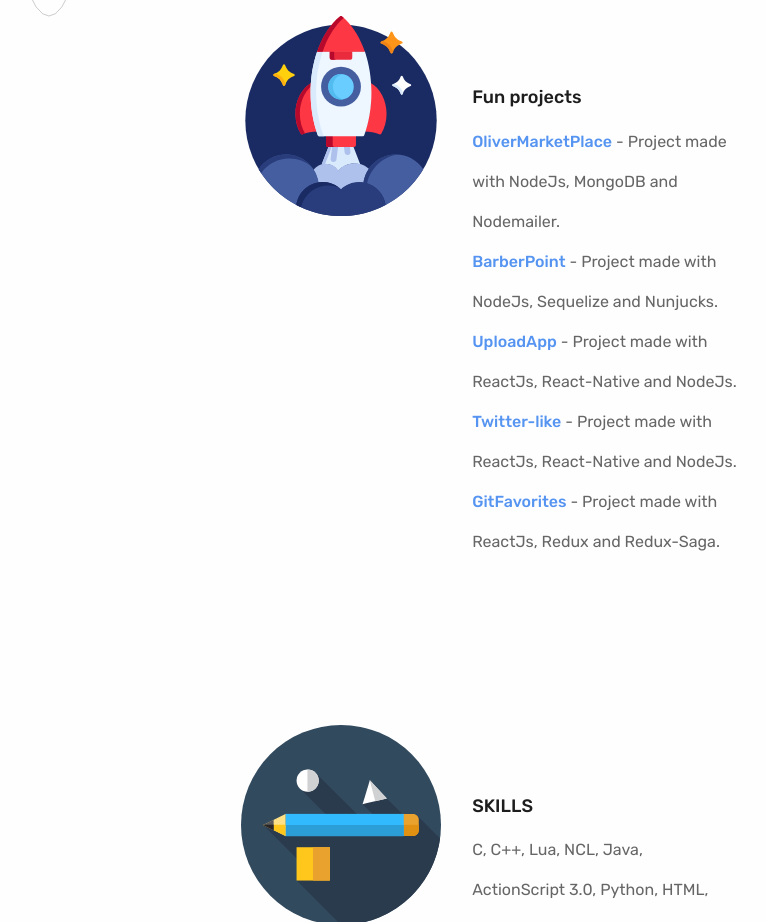
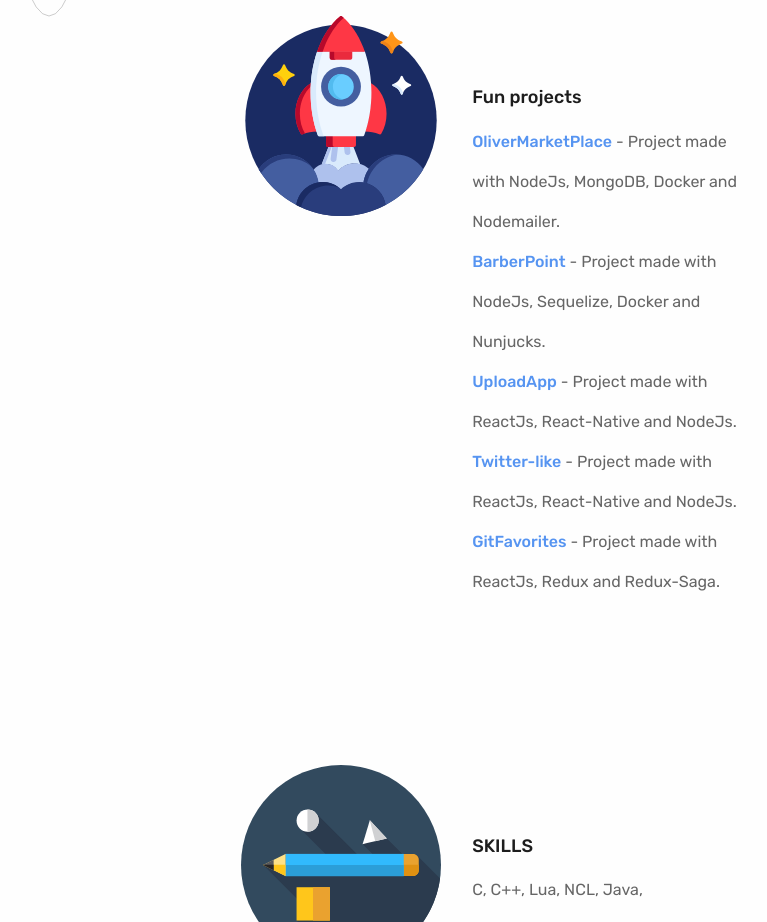
Before and after one commit to oliverigor/portifolio, a React (Create React App) app: page / in a window 1280 px wide. Shown: the part 1100-2022 px from the top of the page, without its empty margins (143-910 px from the left). Built offline with nearby package versions, Linux system fonts and the light colour scheme; a web font is replaced by a local one.

Commit message:
Adding comment

```diff
--- a/src/App.js
+++ b/src/App.js
@@ -159,7 +159,7 @@ class App extends Component {
                 >
                   OliverMarketPlace
                 </a>{' '}
-                - {PageLanguage.message14} NodeJs, MongoDB{' '}
+                - {PageLanguage.message14} NodeJs, MongoDB, Docker{' '}
                 {PageLanguage.message13} Nodemailer.
                 <br />
                 <a
@@ -169,7 +169,7 @@ class App extends Component {
                 >
                   BarberPoint
                 </a>{' '}
-                - {PageLanguage.message14} NodeJs, Sequelize{' '}
+                - {PageLanguage.message14} NodeJs, Sequelize, Docker{' '}
                 {PageLanguage.message13} Nunjucks.
                 <br />
                 <a
```
